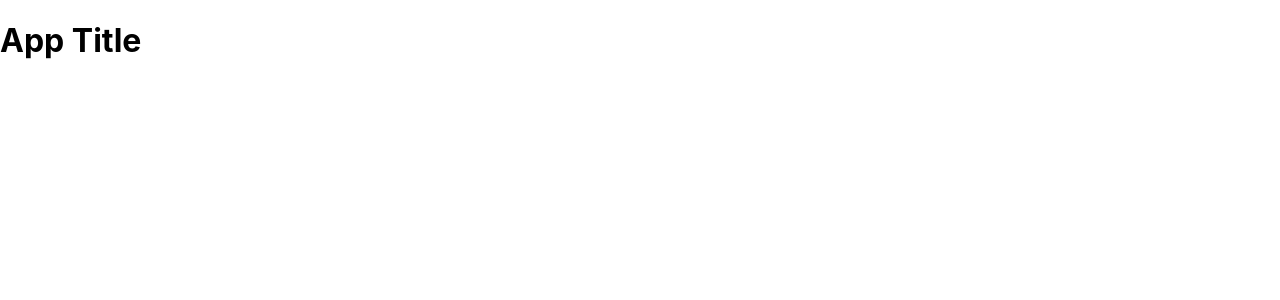
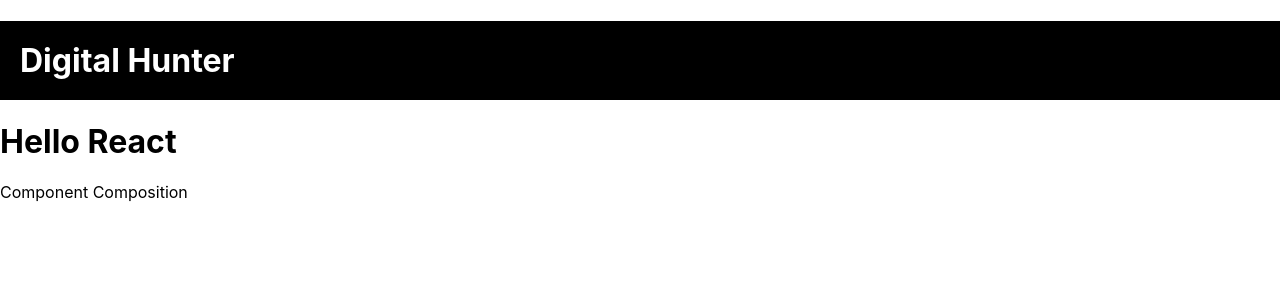
Before and after one commit to Khinmon/react-fbcourse, a React (Create React App) app: page / in a window 1280 px wide. Shown: the top 300 px of the page. Built offline with nearby package versions, Linux system fonts and the light colour scheme.

Commit message:
composition.

```diff
--- a/src/App.js
+++ b/src/App.js
@@ -1,22 +1,14 @@
 import React, { Component } from "react";
 
-class Title extends Component {
+class Menu extends Component {
   render() {
-    return (
-      <div>
-        <h1>{this.props.name}</h1>
-      </div>
-    );
+    return <div>{this.props.children}</div>;
   }
 }
 
-class Header extends Component {
+class Nav extends Component {
   render() {
-    return (
-      <div>
-        <Title name={this.props.name} />
-      </div>
-    );
+    return <div>{this.props.children}</div>;
   }
 }
 
@@ -24,7 +16,15 @@ class App extends Component {
   render() {
     return (
       <div>
-        <Header name="App Title" />
+        <Nav>
+          <h1 style={{ background: "black", padding: 20, color: "white" }}>
+            Digital Hunter
+          </h1>
+        </Nav>
+        <Menu>
+          <h1>Hello React</h1>
+          <p>Component Composition</p>
+        </Menu>
       </div>
     );
   }
```
